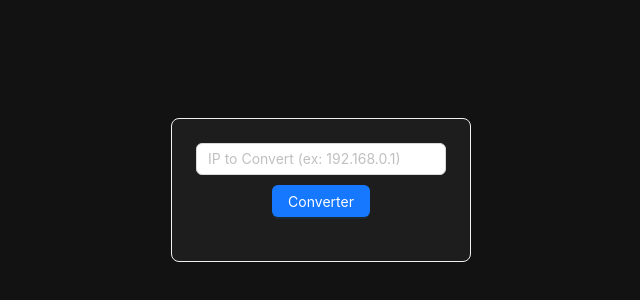
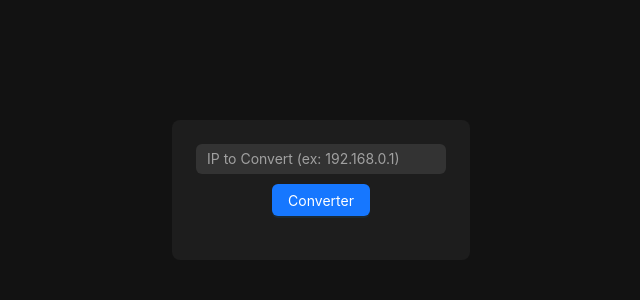
Before and after one commit to Bobagi/IPConverter, a Next.js app: page / in a window 1280 px wide. Shown: the part 210-510 px from the top of the page, without its empty margins (319-959 px from the left). Built offline with nearby package versions, Linux system fonts and the light colour scheme.

Commit message:
refact: extracs css to style.css

```diff
--- a/src/app/components/IPConverter.tsx
+++ b/src/app/components/IPConverter/index.tsx
@@ -1,6 +1,7 @@
 'use client';
 import React, { useState } from 'react';
 import { Input, Button, Card } from 'antd';
+import './style.css';
 
 const IPConverter: React.FC = () => {
     const [ip, setIp] = useState<string>('');
@@ -24,18 +25,18 @@ const IPConverter: React.FC = () => {
     };
 
     return (
-        <Card style={{ backgroundColor: '#1d1d1d', color: '#fff' }}>
+        <Card className="card">
             <Input
                 placeholder="IP to Convert (ex: 192.168.0.1)"
                 value={ip}
                 onChange={(e) => setIp(e.target.value)}
-                style={{ marginBottom: 10, minWidth: 250 }}
+                className="input"
             />
-            <div style={{ display: 'flex', justifyContent: 'center' }}>
+            <div className="button-container">
                 <Button
                     type="primary"
                     onClick={handleConvert}
-                    style={{ marginBottom: 20 }}
+                    className="button"
                 >
                     Converter
                 </Button>
--- /dev/null
+++ b/src/app/components/IPConverter/style.css
@@ -0,0 +1,25 @@
+.card {
+    background-color: #1d1d1d;
+    color: #fff;
+    border: none;
+}
+
+.input {
+    margin-bottom: 10px;
+    min-width: 250px;
+    background-color: #333;
+    border: 0;
+}
+
+.input::placeholder {
+    color: rgb(161, 161, 161);
+}
+
+.button-container {
+    display: flex;
+    justify-content: center;
+}
+
+.button {
+    margin-bottom: 20px;
+}
```
